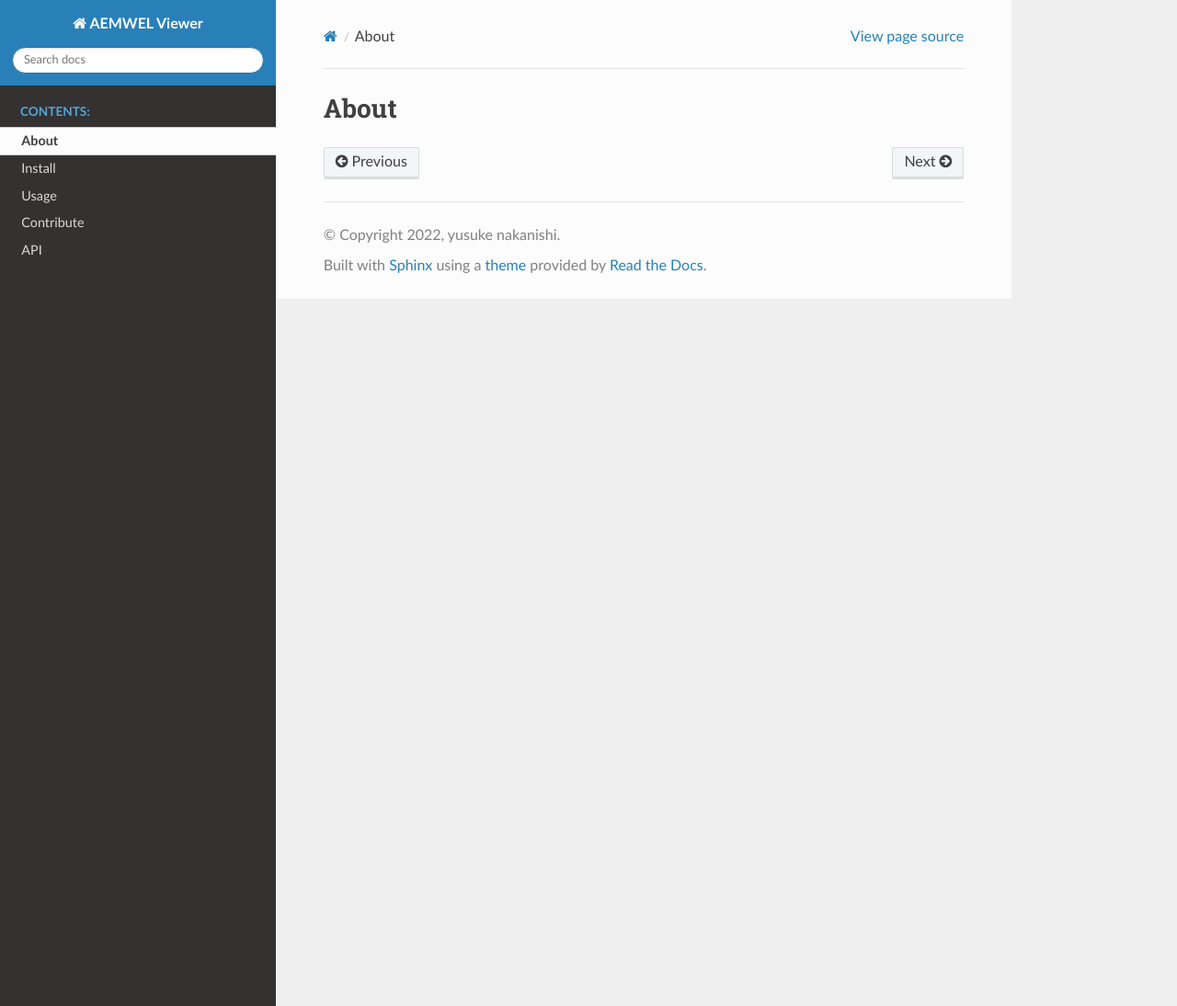
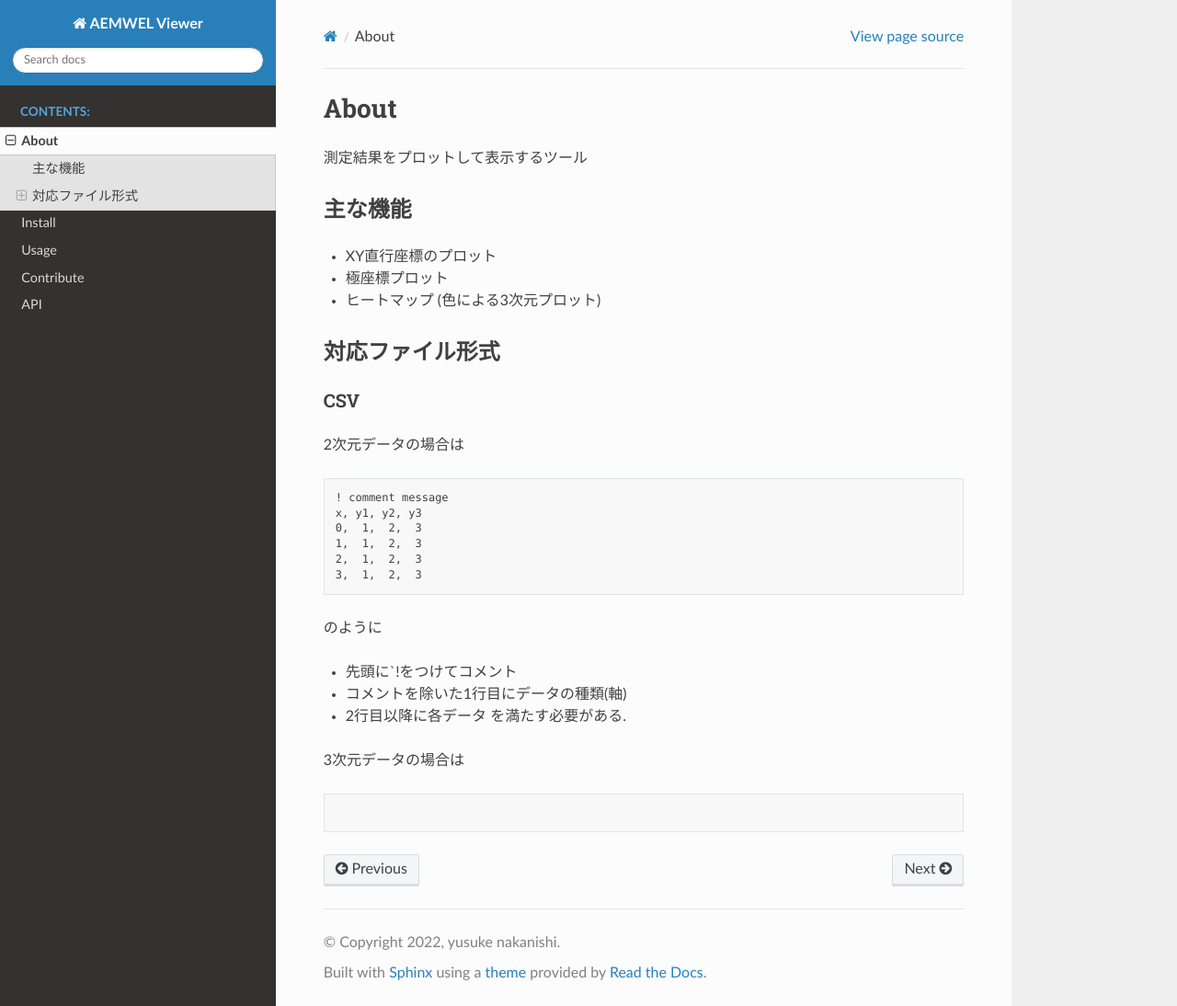
Before and after one commit to yn4k4nishi/aemwel_viewer, a Sphinx documentation site: the page built from docs/source/about.md, in a window 1280 px wide and 1094 px high. Shown: the whole window at 92% size. Built offline with Sphinx 7.4.7 and the Read the Docs theme 2.0.0, drawn with Linux system fonts in a browser that asks for light colours.

Commit message:
:books: Document : WIP

````diff
--- a/docs/source/about.md
+++ b/docs/source/about.md
@@ -1 +1,30 @@
 # About
+
+測定結果をプロットして表示するツール
+
+## 主な機能
+- XY直行座標のプロット
+- 極座標プロット
+- ヒートマップ (色による3次元プロット)
+
+## 対応ファイル形式
+### CSV
+2次元データの場合は
+```
+! comment message
+x, y1, y2, y3
+0,  1,  2,  3
+1,  1,  2,  3
+2,  1,  2,  3
+3,  1,  2,  3
+```
+のように
+- 先頭に`!をつけてコメント
+- コメントを除いた1行目にデータの種類(軸)
+- 2行目以降に各データ
+を満たす必要がある.
+
+3次元データの場合は
+```
+
+```
--- a/docs/source/conf.py
+++ b/docs/source/conf.py
@@ -33,6 +33,7 @@ release = 'v1.0'
 extensions = [
     'sphinx.ext.autodoc',
     'sphinx.ext.githubpages',
+    'sphinx.ext.napoleon',
     'sphinx_rtd_theme',
     'myst_parser',
 ]
````
